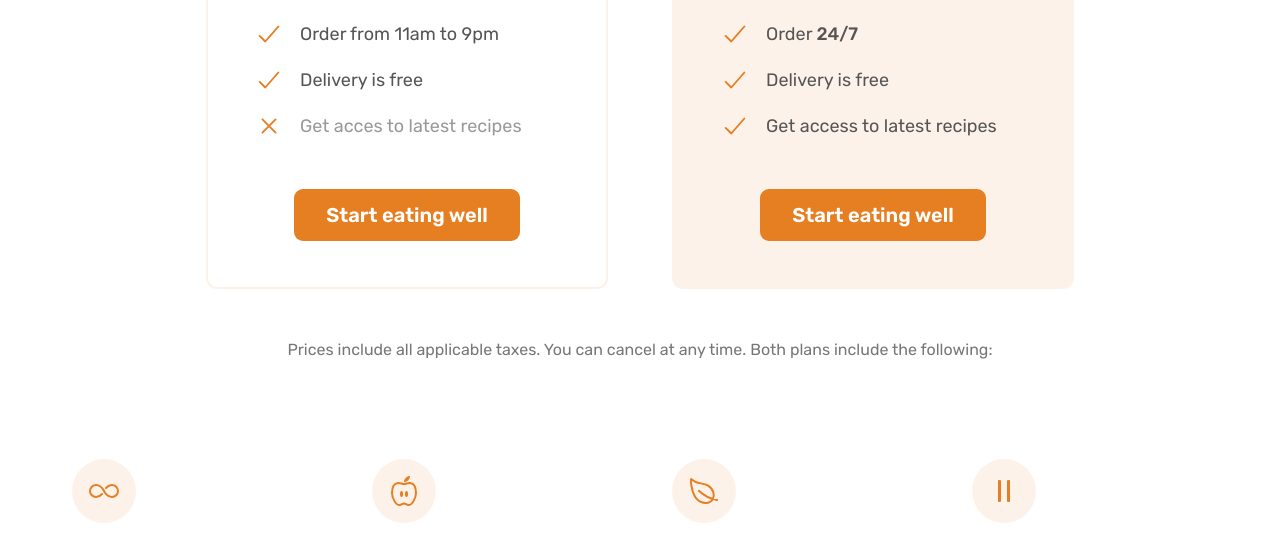
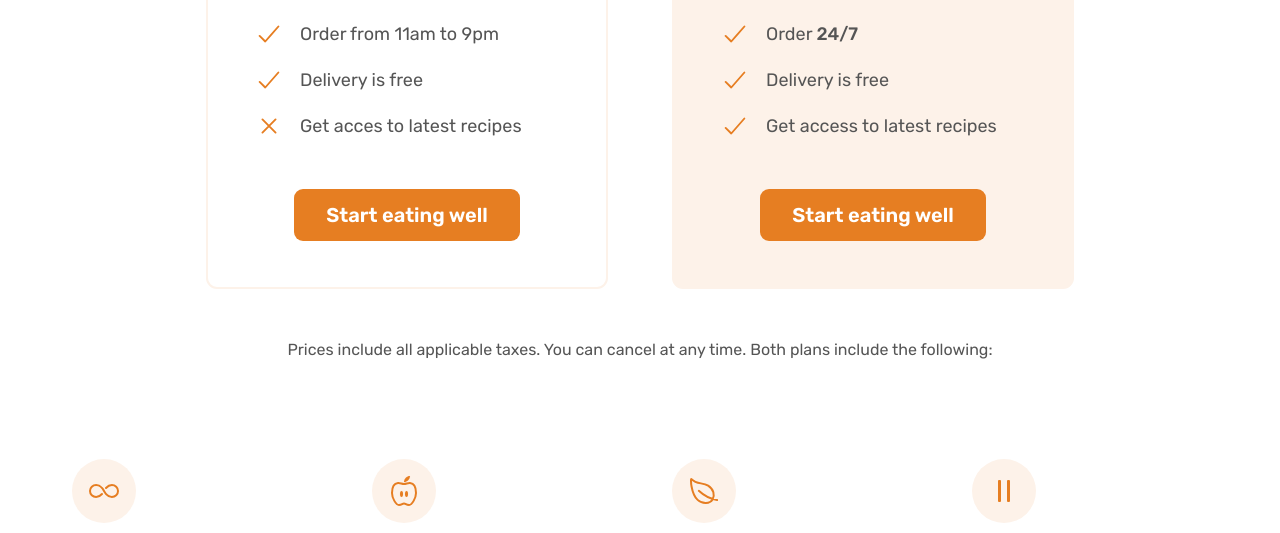
Before and after one commit to DeboraBucci/omnifood, a plain HTML site: page index.html in a window 1280 px wide. Shown: the part 5807-6340 px from the top of the page. Drawn offline with nearby package versions, Linux system fonts and the light colour scheme; some packages are replaced by stand-ins of ours; a script that the page names is missing.

Commit message:
Reupload of files because of bug.

```diff
--- a/css/general.css
+++ b/css/general.css
@@ -29,13 +29,6 @@ body {
 /**************************/
 /* GENRAL REUSABLE COMPONENTS */
 /**************************/
-.lighter {
-    color: #999 !important;
-}
-
-.plan-details {
-    color: #777 !important;
-}
 
 .container {
   /* 1140px */
--- a/css/queries.css
+++ b/css/queries.css
@@ -288,6 +288,10 @@
   }
 }
 
+/**************************/
+/* Fixing Safari flexbox gap */
+/**************************/
+
 .no-flexbox-gap .main-nav-list li:not(:last-child) {
   margin-right: 4.8rem;
 }
```
Also changed, not shown: css/style.css (indentation only). Lines whose indentation alone changed are shown as unchanged.
